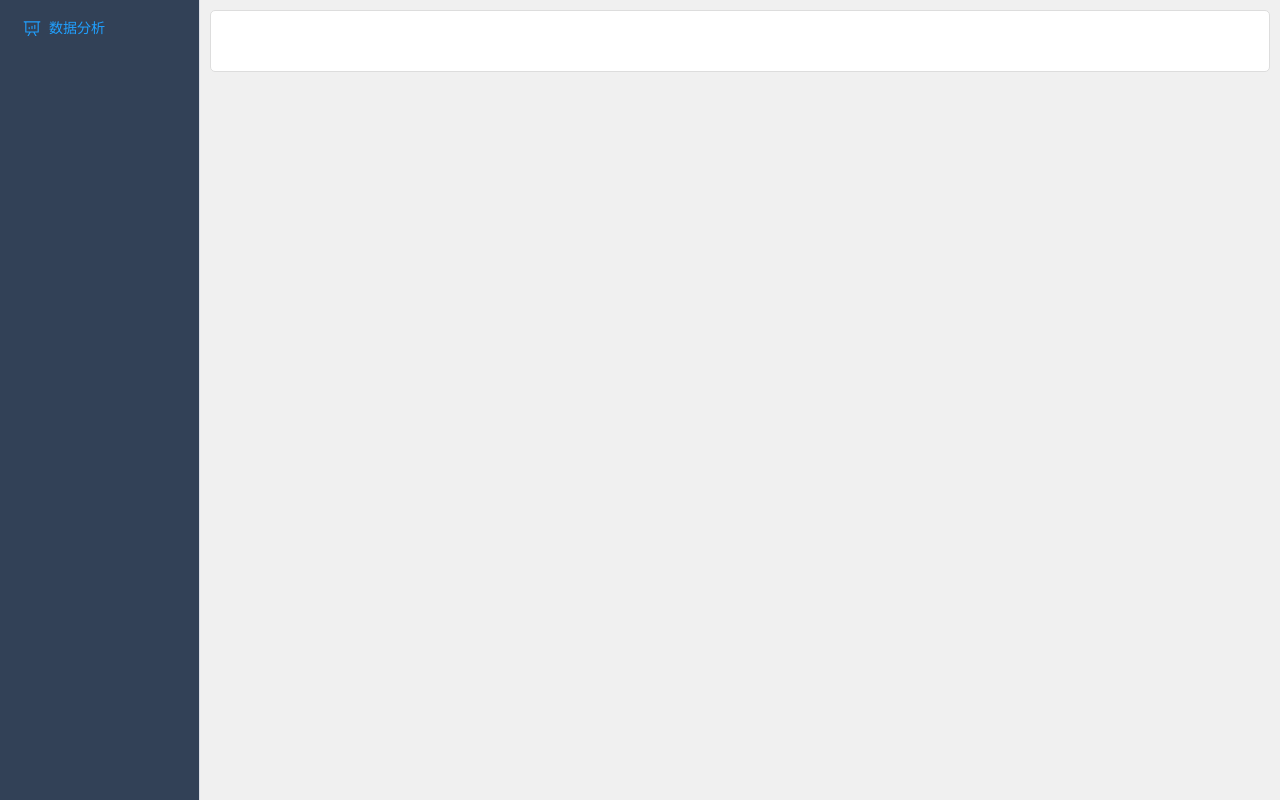
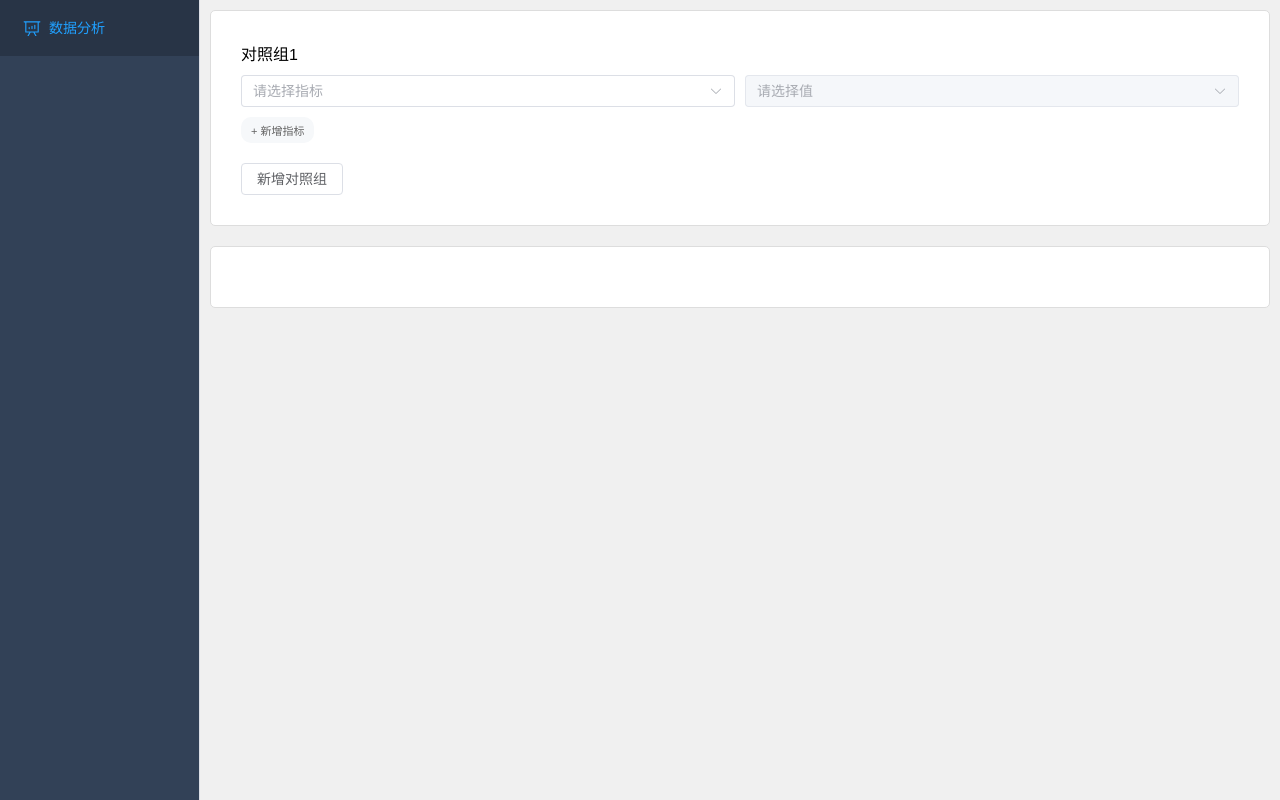
Before and after one commit to Soukupp/pens-fe, a Vue app: page /data-view in a window 1280 px wide. Built offline with nearby package versions, Linux system fonts and the light colour scheme; a small style sheet from the web is missing.

Commit message:
筛选部分初步完成

```diff
--- a/components.d.ts
+++ b/components.d.ts
@@ -31,6 +31,7 @@ declare module '@vue/runtime-core' {
     ElProgress: typeof import('element-plus/es')['ElProgress']
     ElRow: typeof import('element-plus/es')['ElRow']
     ElScrollbar: typeof import('element-plus/es')['ElScrollbar']
+    ElSelct: typeof import('element-plus/es')['ElSelct']
     ElSelect: typeof import('element-plus/es')['ElSelect']
     ElSelection: typeof import('element-plus/es')['ElSelection']
     ElSubMenu: typeof import('element-plus/es')['ElSubMenu']
--- a/src/views/DataPage.vue
+++ b/src/views/DataPage.vue
@@ -1,14 +1,126 @@
 <template>
-    <div>
+    <div class="card-container">
         <div class="container">
+            <div ref="containerRef">
+                <div v-for="(group, index1) in dataGroup" :key="index1" class="group-container">
+                    <span>{{ '对照组' + (index1 + 1) }}</span>
+                    <div v-for="(value, index2) in group.sortValues" :key="index2" class="select-container">
+                        <el-select v-model="group.sortValues[index2].type" placeholder="请选择指标" @change="updateOptions(index1)">
+                            <el-option v-for="option in getAvailableOptions(index1, index2)" :key="option.value" :label="option.text" :value="option.value"></el-option>
+                        </el-select>
+                        <el-select v-model="group.sortValues[index2].value" placeholder="请选择值" :disabled="!group.sortValues[index2].type">
+                            <el-option v-for="option in getSecondOptions(group.sortValues[index2].type)" :key="option" :label="option" :value="option"></el-option>
+                        </el-select>
+                    </div>
+                    <button @click="addSort(index1)" :disabled="group.sortValues.length >= 4" class="new-sort-button">+ 新增指标</button>
+                </div>
+                <el-button @click="addGroup">新增对照组</el-button>
+            </div>
         </div>
+        <div class="container"></div>
     </div>
 </template>
 
-<script setup lang="ts" name="basetable">
+<script setup lang="ts">
+import { ref, reactive } from 'vue';
 
+// 初始选项数据
+const sortType = [
+    { value: 'user_ID', text: '用户ID' },
+    { value: 'news_length', text: '新闻内容长度' },
+    { value: 'title_length', text: '新闻标题长度' },
+    { value: 'news_theme', text: '新闻类型' }
+];
+
+const optionData = [
+    { option: 'user_ID', data: [101, 202, 303] },
+    { option: 'news_length', data: [1000, 2000, 3000] },
+    { option: 'title_length', data: [10, 20, 30] },
+    { option: 'news_theme', data: ['体育类', '政治类', '生活类'] }
+];
+
+interface SortValue {
+    type: string;
+    value: any;
+}
+
+interface Group {
+    sortValues: SortValue[];
+}
+
+// 初始化数据
+const dataGroup = reactive<Array<Group>>([{ sortValues: [{ type: '', value: null }] }]);
+
+// 处理添加新对照组的函数
+const addGroup = () => {
+    dataGroup.push({ sortValues: [{ type: '', value: null }] });
+};
+
+// 处理添加新指标的函数
+const addSort = (groupIndex: number) => {
+    if (dataGroup[groupIndex].sortValues.length < 4) {
+        dataGroup[groupIndex].sortValues.push({ type: '', value: null });
+    }
+};
+
+// 获取可用的选项，排除已经选择的指标
+const getAvailableOptions = (groupIndex: number, sortIndex: number) => {
+    const selectedValues = dataGroup[groupIndex].sortValues.map(sortValue => sortValue.type).filter((_, index) => index !== sortIndex);
+    return sortType.filter(option => !selectedValues.includes(option.value));
+};
+
+// 获取第二个 select 的选项
+const getSecondOptions = (type: string) => {
+    const selectedOption = optionData.find(option => option.option === type);
+    return selectedOption ? selectedOption.data : [];
+};
+
+// 触发 Vue 的响应式机制更新可用选项
+const updateOptions = (groupIndex: number) => {
+    dataGroup[groupIndex].sortValues.push(dataGroup[groupIndex].sortValues.pop() as SortValue);
+};
 </script>
 
 <style scoped>
+.card-container {
+    display: flex;
+    flex-direction: column;
+    gap: 20px;
+}
 
+.container {
+    display: flex;
+    flex-direction: column;
+    gap: 10px;
+}
+
+.group-container {
+    margin-bottom: 20px;
+}
+
+.select-container{
+    margin-top: 10px;
+    margin-bottom:10px;
+    display: flex;
+    gap:10px;
+}
+
+.new-sort-button{
+    border-radius: 10px;
+    padding: 5px 10px;
+    font-size:11px;
+    background-color: #f6f8fa;
+    color:rgb(100, 100, 100);
+    border-width: 0;
+}
+
+.new-sort-button:hover{
+    background-color: #d9d9d9;
+    cursor: pointer;
+    transition: 300ms;
+}
+
+select {
+    margin-bottom: 10px;
+}
 </style>
```
Also changed, not shown: src/assets/interface/index.ts (added, +11 -0 lines), src/assets/css/main.css (line endings or trailing spaces).
